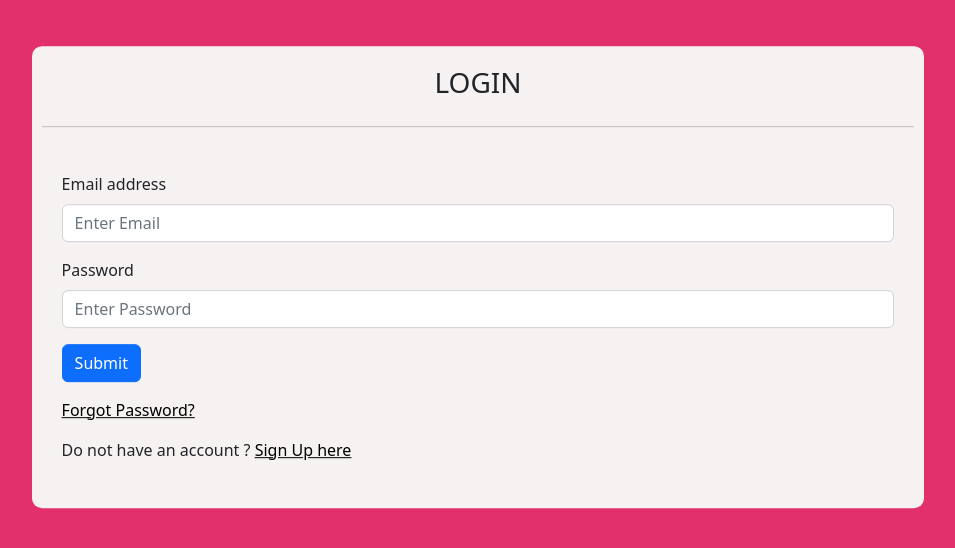
After one commit to weshy007/login-and-signup-endpoints, a Django app: page /login/ in a window 1280 px wide. The commit adds this page. Shown: the top 548 px of the page, without its empty margins (162-1117 px from the left). Run offline with Django 4.2, Linux system fonts and the light colour scheme.

Commit message:
login view and password reset templates

```diff
--- /dev/null
+++ b/account/templates/account/login.html
@@ -0,0 +1,53 @@
+{% load static %}
+<!DOCTYPE html>
+<html lang="en">
+  <head>
+    <meta charset="UTF-8" />
+    <meta name="viewport" content="width=device-width, initial-scale=1.0" />
+    <meta http-equiv="X-UA-Compatible" content="ie=edge" />
+    <title>LOGIN</title>
+
+    <link href="https://cdn.jsdelivr.net/npm/bootstrap@5.2.2/dist/css/bootstrap.min.css" rel="stylesheet" integrity="sha384-Zenh87qX5JnK2Jl0vWa8Ck2rdkQ2Bzep5IDxbcnCeuOxjzrPF/et3URy9Bv1WTRi" crossorigin="anonymous">
+    <link rel="stylesheet" href="{% static 'css/main.css' %}" />
+
+  </head>
+  <body>
+    <div class="main">
+      <section>
+        <div class="container">
+          <div class="form-section">
+            <form method="POST" class="form">
+              {% csrf_token %}
+                <h3>LOGIN</h3>
+                <hr>
+              <div class="input">
+                <div class="mb-3 ">
+                  <label for="email" class="form-label">Email address</label>
+                  <input type="email" class="form-control" id="email" name="email" placeholder="Enter Email">
+                </div>
+                <div class="mb-3">
+                  <label for="password" class="form-label">Password</label>
+                  <input type="password" class="form-control" id="password" name="password" placeholder="Enter Password">
+                </div>
+                <div class="mb-3">
+                    <button type="submit" class="btn btn-primary submit">Submit</button>
+                </div>
+                <div class="mb-3">
+                  <a href="{%url 'password_reset' %}" class="forgot_password">Forgot Password?</a>
+                </div>
+                <p class="loginhere ">
+                  Do not have an account ?
+                  <a href="{% url 'signup'%}" class="loginhere-link">Sign Up here</a>
+                </p>
+              </div>
+            </form>
+          </div>
+        </div>
+      </section>
+    </div>
+
+    <!-- JS -->
+    <script src="https://cdn.jsdelivr.net/npm/bootstrap@5.2.2/dist/js/bootstrap.bundle.min.js" integrity="sha384-OERcA2EqjJCMA+/3y+gxIOqMEjwtxJY7qPCqsdltbNJuaOe923+mo//f6V8Qbsw3" crossorigin="anonymous"></script>
+  </body>
+
+</html>
--- a/account/templates/account/signup.html
+++ b/account/templates/account/signup.html
@@ -56,7 +56,7 @@
                 </div>
                 <p class="loginhere ">
                   Have an account ?
-                  <a href="{% url 'login'%}" class="loginhere-link">LogIn here</a>
+                  <a href="{% url 'login'%}" class="loginhere-link">Log In here</a>
                 </p>
               </div>
             </form>
--- a/account/urls.py
+++ b/account/urls.py
@@ -1,7 +1,9 @@
 from django.urls import path
 from . import views
 
-urlpatterns =[
+urlpatterns = [
     path('signup/', views.signup, name='signup'),
+    path('login/', views.login_user, name="login"),
+
 
 ]
--- a/account/views.py
+++ b/account/views.py
@@ -7,6 +7,7 @@ from django.utils.http import urlsafe_base64_encode, urlsafe_base64_decode
 from django.utils.encoding import force_bytes, force_str
 from django.core.mail import EmailMessage
 from django.conf import settings
+from django.contrib.auth.models import auth
 
 from .models import CustomUser
 from .utils import account_activation_token
@@ -20,7 +21,6 @@ def signup(request):
         last_name = request.POST["last_name"]
         username = request.POST["username"]
         email = request.POST["email"]
-        password = request.POST["password"]
         password = request.POST["password"]
         confirm_password = request.POST["confirm_password"]
 
@@ -58,3 +58,18 @@ def signup(request):
             messages.info(request, "Passwords must match")
             return redirect("signup")
     return render(request, "account/signup.html")
+
+
+def login_user(request):
+    if request.method == 'POST':
+        email = request.POST["email"]
+        password = request.POST["password"]
+
+        user = auth.authenticate(email=email, password=password)
+
+        if user is not None:
+            auth.login(request, user)
+            return redirect('users')
+
+    else:
+        return render(request, "account/login.html")
--- a/authentication/urls.py
+++ b/authentication/urls.py
@@ -15,8 +15,27 @@ Including another URLconf
 """
 from django.contrib import admin
 from django.urls import path, include
+from django.contrib.auth import views as auth_views
 
 urlpatterns = [
     path('admin/', admin.site.urls),
     path('', include('account.urls')),
+
+    path("auth/", include('djoser.urls')),
+    path("auth/", include('djoser.urls.jwt')),
+
+    path('password-reset/', auth_views.PasswordResetView.as_view(template_name='password/password_reset_form.html',
+                                                                 subject_template_name='password/password_reset_subject',
+                                                                 email_template_name='password/password_reset_email.html'),
+         name='password_reset'),
+    path('password_reset/done/',
+         auth_views.PasswordResetDoneView.as_view(template_name='password/password_reset_done.html'),
+         name='password_reset_done'),
+    path('password-reset-confirm/<uidb64>/<token>/',
+         auth_views.PasswordResetConfirmView.as_view(template_name="password/password_reset_confirm.html"),
+         name='password_reset_confirm'),
+    path('password-reset-complete/',
+         auth_views.PasswordResetCompleteView.as_view(template_name='password/password_reset_complete.html'),
+         name='password_reset_complete'),
+
 ]
--- /dev/null
+++ b/static/css/main.css
@@ -0,0 +1,31 @@
+
+body{
+    background-color: rgb(226, 48, 108);
+    height: 100%;
+}
+
+.form-section{
+    background-color: rgb(247, 242, 242);
+    margin: auto;
+    width: 80%;
+    padding: 10px;
+    transform: translate(0%, 10%);
+    border-radius: 10px;
+}
+
+a{
+    color: #000;
+}
+
+h3{
+    text-align: center;
+    padding: 10px;
+}
+
+hr{
+    height: 10px;
+}
+
+.input{
+    padding: 20px;
+}
```
Also changed, not shown: account/templates/activation/message.html (added, +37 -0 lines), account/templates/password/password_reset_complete.html (added, +36 -0 lines), account/templates/password/password_reset_confirm.html (added, +48 -0 lines), account/templates/password/password_reset_done.html (added, +38 -0 lines), account/templates/password/password_reset_email.html (added, +10 -0 lines), account/templates/password/password_reset_form.html (added, +44 -0 lines), authentication/settings.py (+3 -12 lines), 1 other file.
